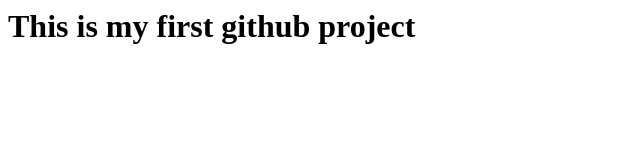
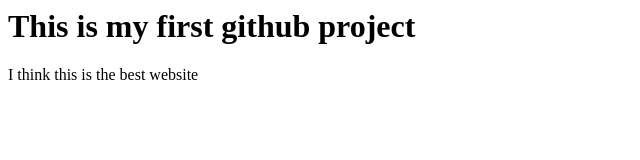
Before and after one commit to tonnyjoel/firstrepo, a plain HTML site: page index.html in a window 1280 px wide. Shown: the whole page, without its empty margins (0-640 px from the left). Drawn offline with Linux system fonts and the light colour scheme.

Commit message:
Added a description paragraph

```diff
--- a/index.html
+++ b/index.html
@@ -4,5 +4,6 @@
   </head>
   <body>
     <h1>This is my first github project</h1>
+    <p>I think this is the best website</p>
   </body>
 </html>
```
